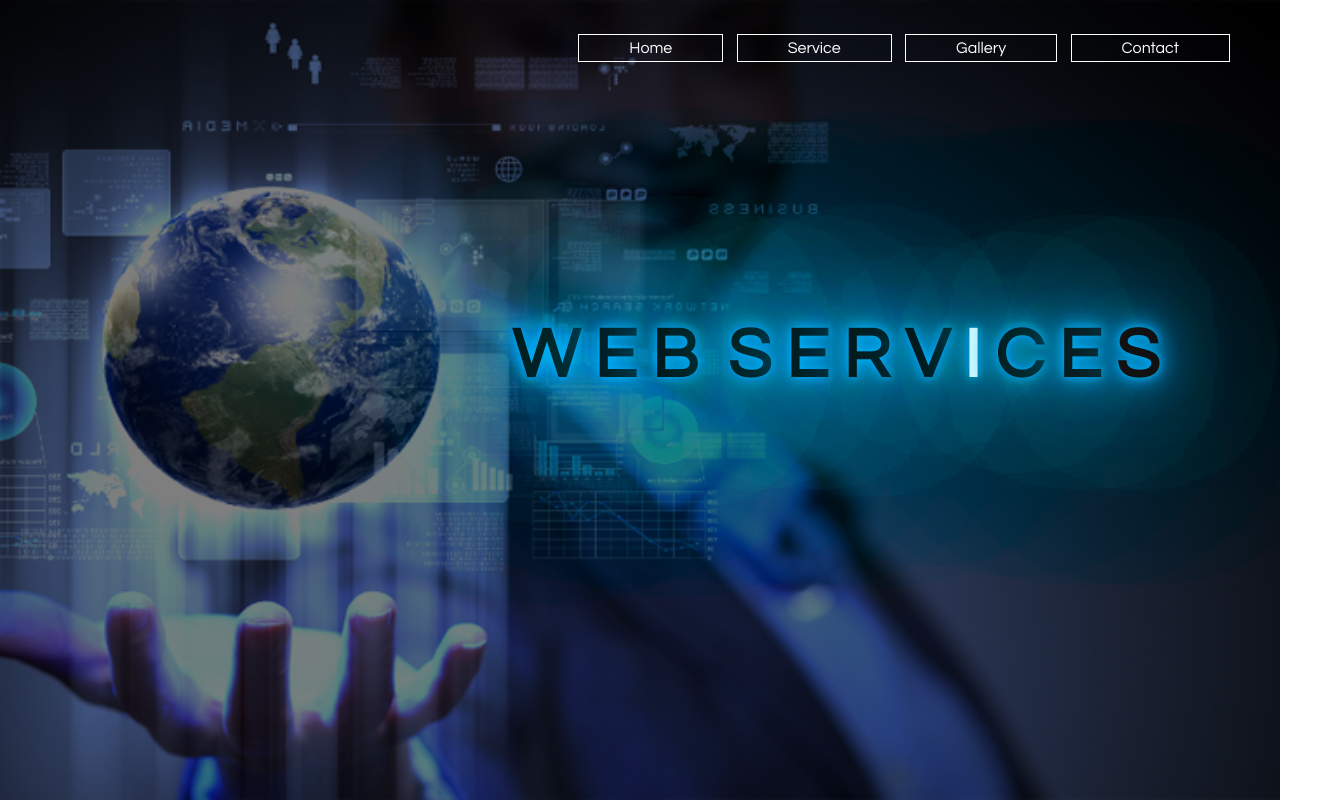
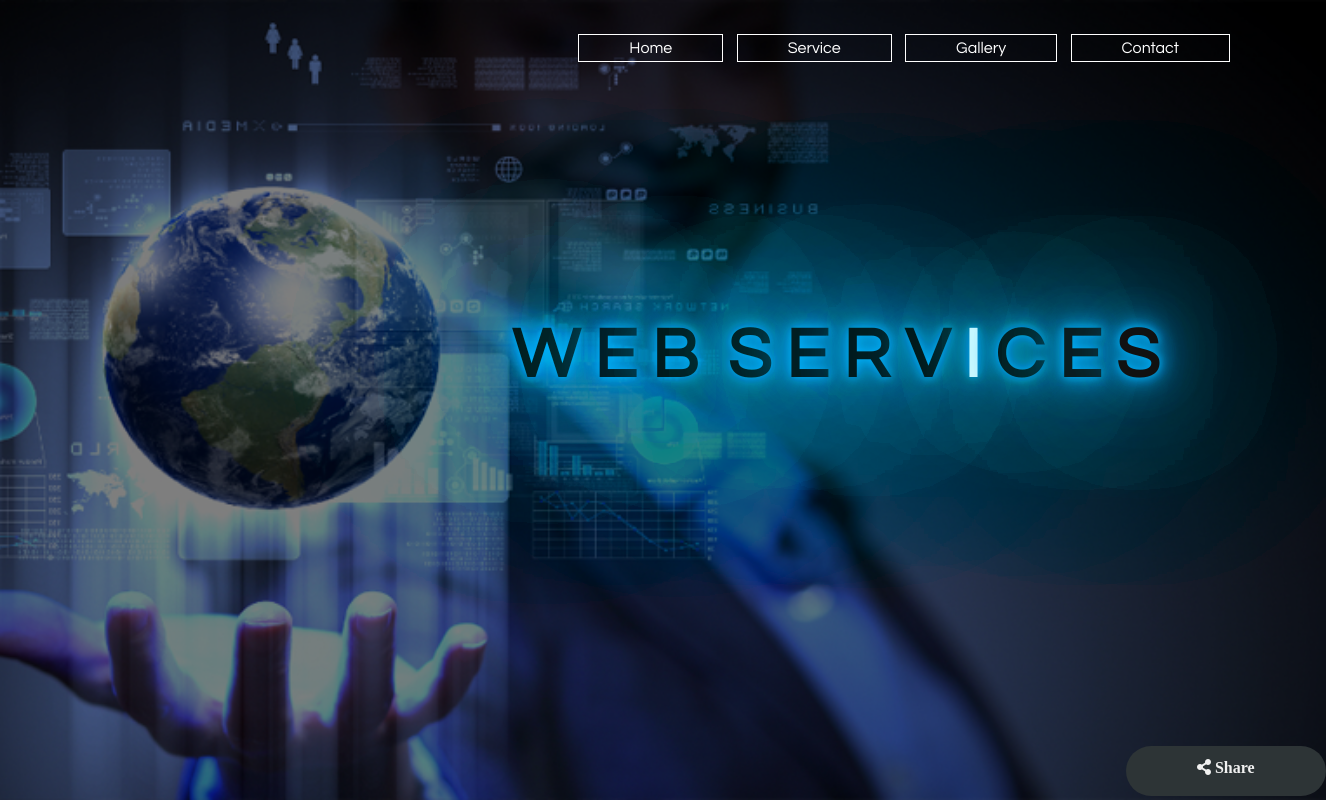
Before and after one commit to GowthamPalla/WebCourses, a plain HTML site: page FirstProject/MainDOM.html in a window 1280 px wide. Shown: the whole page, 1326 px wide, since content can reach past the window. Drawn offline with Linux system fonts and the light colour scheme.

Commit message:
Commit 7

```diff
--- a/FirstProject/MainCSS.css
+++ b/FirstProject/MainCSS.css
@@ -4,7 +4,7 @@
     font-family:Century Gothic;
 }
 
-header {
+.Total {
     background-image: linear-gradient(rgba(0,0,0,0.5),rgba(0,0,0,0.5)), url(../webdevelopment.png);
     height: 100vh;
     background-size: cover;
@@ -109,3 +109,47 @@ h1 span:nth-child(11) {
         text-shadow: 0 0 10px none;
     }
 }
+.share-button {
+
+    background: #dfe6e9;
+    position: absolute;
+    top: 95%;
+    left: 90%;
+    border-radius: 200px;
+    display: flex;
+    align-items:center;
+    justify-content:center;
+     cursor: pointer;
+     transition: .3s linear;
+
+}
+    .share-button:hover
+    {
+        transform:scale(1.1);
+    }
+    .share-button span {
+        position: absolute;
+        width: 200px;
+        height:50px;
+        text-align:center;
+        background: #2d3436;
+        color: #f1f1f1;
+        text-align: center;
+        line-height: 45px;
+        transition: .6s linear;
+        border-radius: 40px;
+    }
+    .share-button:hover span {
+        transform: translatex(-100%);
+        transition-delay: .6s linear;
+    }
+    .share-button a {
+        flex: 1;
+        font-size: 20px;
+        padding-left: 15px;
+        padding-right:5px;
+        text-align:center;
+        color: goldenrod;
+        transition: 0.6 linear;
+
+    }
--- a/FirstProject/MainDOM.html
+++ b/FirstProject/MainDOM.html
@@ -4,10 +4,9 @@
     <meta charset="utf-8"/>
     <title></title>
     <link href="MainCSS.css" rel="stylesheet" />
+    <link href="https://cdnjs.cloudflare.com/ajax/libs/font-awesome/5.11.2/css/all.css" rel="stylesheet" />
 </head>
-<body>
-    <div class="ecol-xs-100 ecol-sm-100 ecol-md-100 ecol-lg-100">
-        <header>
+<body class="Total">
         <div>
             <ul>
                 <li><a href="#!home">Home</a></li>
@@ -15,6 +14,7 @@
                 <li><a href="#!gallery">Gallery</a></li>
                 <li><a href="#!contact">Contact</a></li>
             </ul>
+
         </div>
         <div class="title">
             <h1>
@@ -30,8 +30,16 @@
                 <span>E</span>
                 <span>S</span>
             </h1>
+
         </div>
-        </header>
+        <div class="share-button">
+            <span><i class="fas fa-share-alt">&nbsp;Share</i></span>
+
+            <a href="#"><i class="fab fa-facebook-f"></i></a>
+            <a href="#"><i class="fab fa-twitter"></i></a>
+            <a href="#"><i class="fab fa-instagram"></i></a>
+            <a href="#"><i class="fab fa-linkedin-in"></i></a>
+
         </div>
 </body>
 </html>
```
Lines whose indentation alone changed are shown as unchanged.
